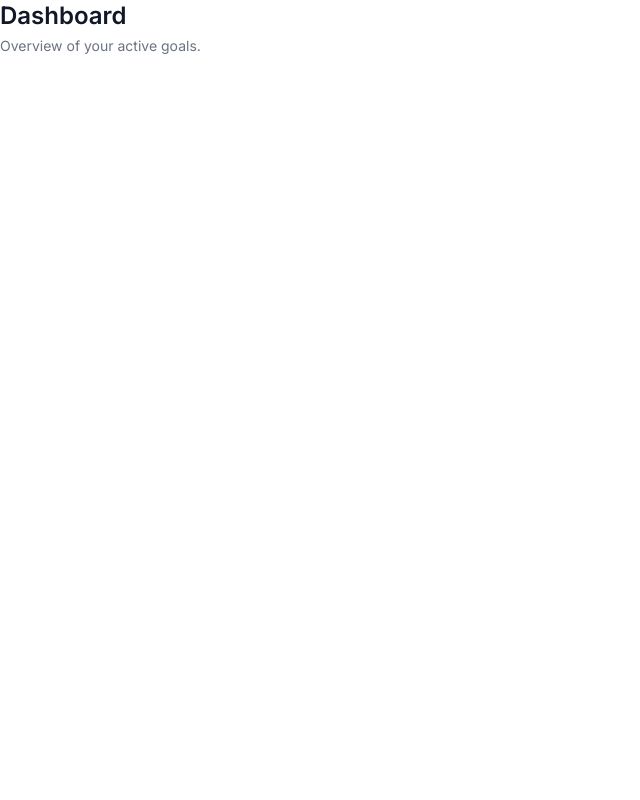
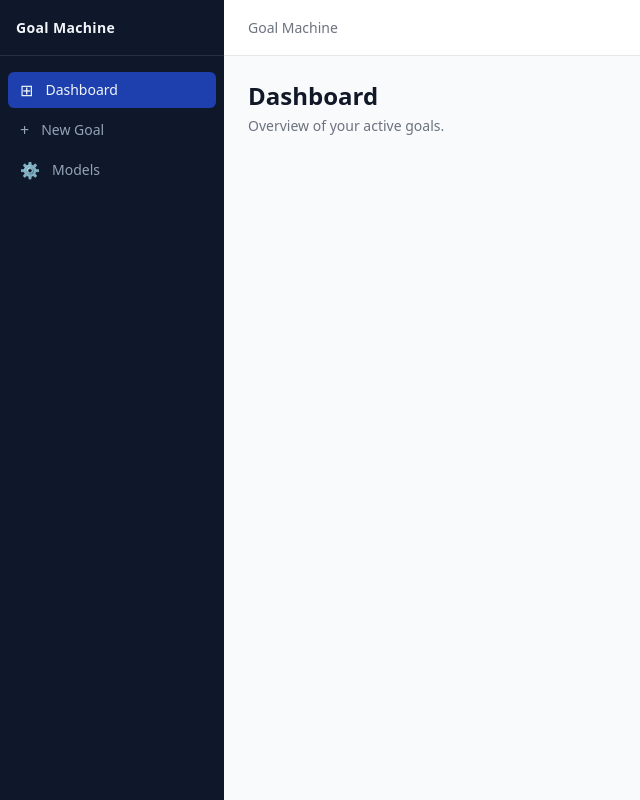
Before and after one commit to Lvvphole/Goal-Machine-Agent-OS, a Next.js app: page /dashboard in a window 1280 px wide. Shown: the whole page, without its empty margins (0-640 px from the left). Built offline with nearby package versions, Linux system fonts and the light colour scheme.

Commit message:
Fix AppShell import

```diff
--- a/app/layout.tsx
+++ b/app/layout.tsx
@@ -1,22 +1,22 @@
 import type { Metadata } from "next";
-import { Inter } from "next/font/google";
 import "./globals.css";
-
-const inter = Inter({ subsets: ["latin"] });
+import AppShell from "@/components/layout/AppShell";
 
 export const metadata: Metadata = {
-  title: "Goal Machine",
-  description: "Agent OS for goal-driven execution",
+  title: "Goal Machine Agent OS",
+  description: "Goal Machine Agent OS"
 };
 
 export default function RootLayout({
-  children,
-}: {
+  children
+}: Readonly<{
   children: React.ReactNode;
-}) {
+}>) {
   return (
     <html lang="en">
-      <body className={inter.className}>{children}</body>
+      <body>
+        <AppShell>{children}</AppShell>
+      </body>
     </html>
   );
 }
```
